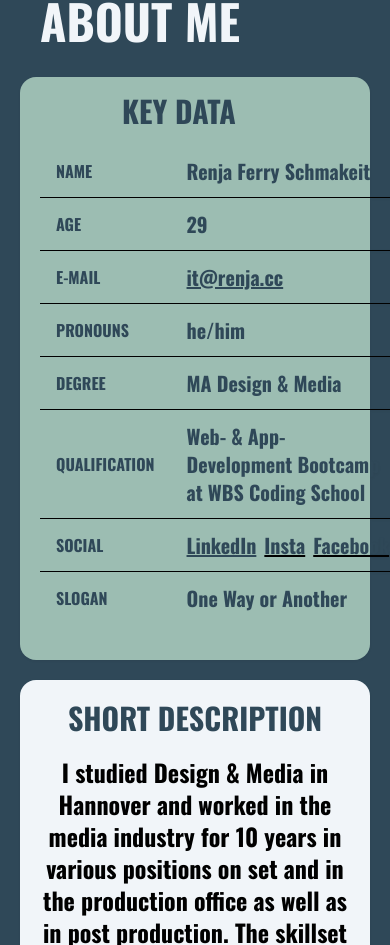
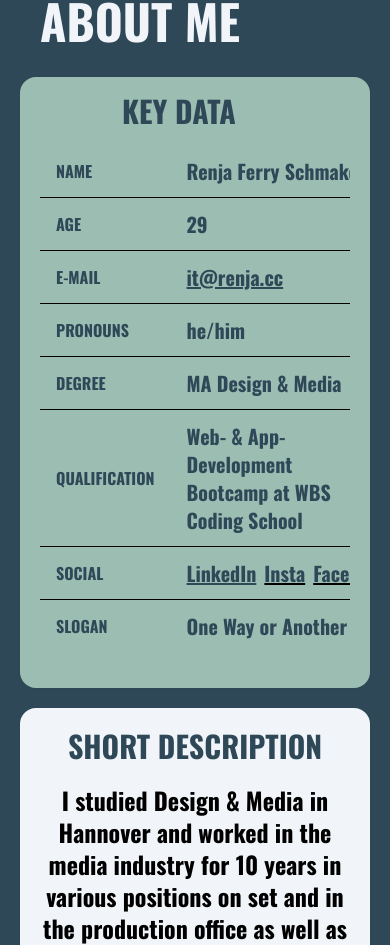
Before and after one commit to FreddySeydon/rs_portfolio, a Next.js app: page / in a window 390 px wide. Shown: the part 1083-2028 px from the top of the page. Built offline with nearby package versions, Linux system fonts and the light colour scheme.

Commit message:
Fixed Table overflow on small screens.

```diff
--- a/app/components/About.tsx
+++ b/app/components/About.tsx
@@ -14,7 +14,7 @@ const About = () => {
         <div className="collapse-title text-xl font-medium">
           <h2 className="text-3xl text-center font-bold text-accent-blue uppercase">Key Data</h2>
         </div>
-        <div className="w-fit">
+        <div className="overflow-x-auto">
           <KeyData />
         </div>
       </div>
--- a/app/components/KeyData.tsx
+++ b/app/components/KeyData.tsx
@@ -3,7 +3,7 @@ import calculateAge from '@/utils'
 
 const KeyData = () => {
   return (
-    <table className='table table-zebra'>
+    <table className='table table-zebra w-full'>
         <tbody>
     <tr>
       <td>
@@ -67,7 +67,7 @@ const KeyData = () => {
         </h3>
       </td>
       <td>
-        <h3 className="text-xl font-bold text-accent-blue">
+        <h3 className="text-xl font-bold text-accent-blue pr-5">
           Web- & App-Development Bootcamp at WBS Coding School
         </h3>
       </td>
```
